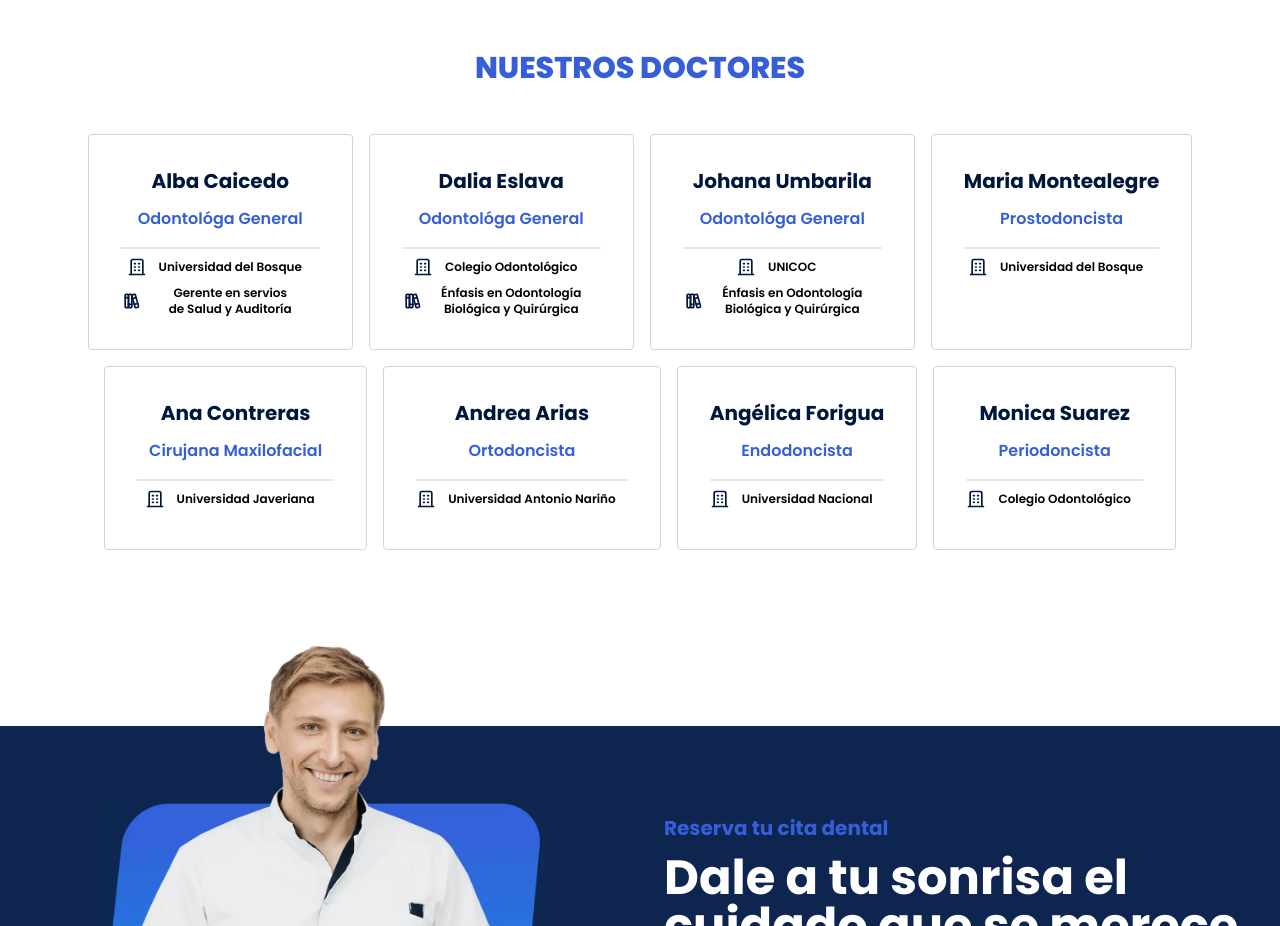
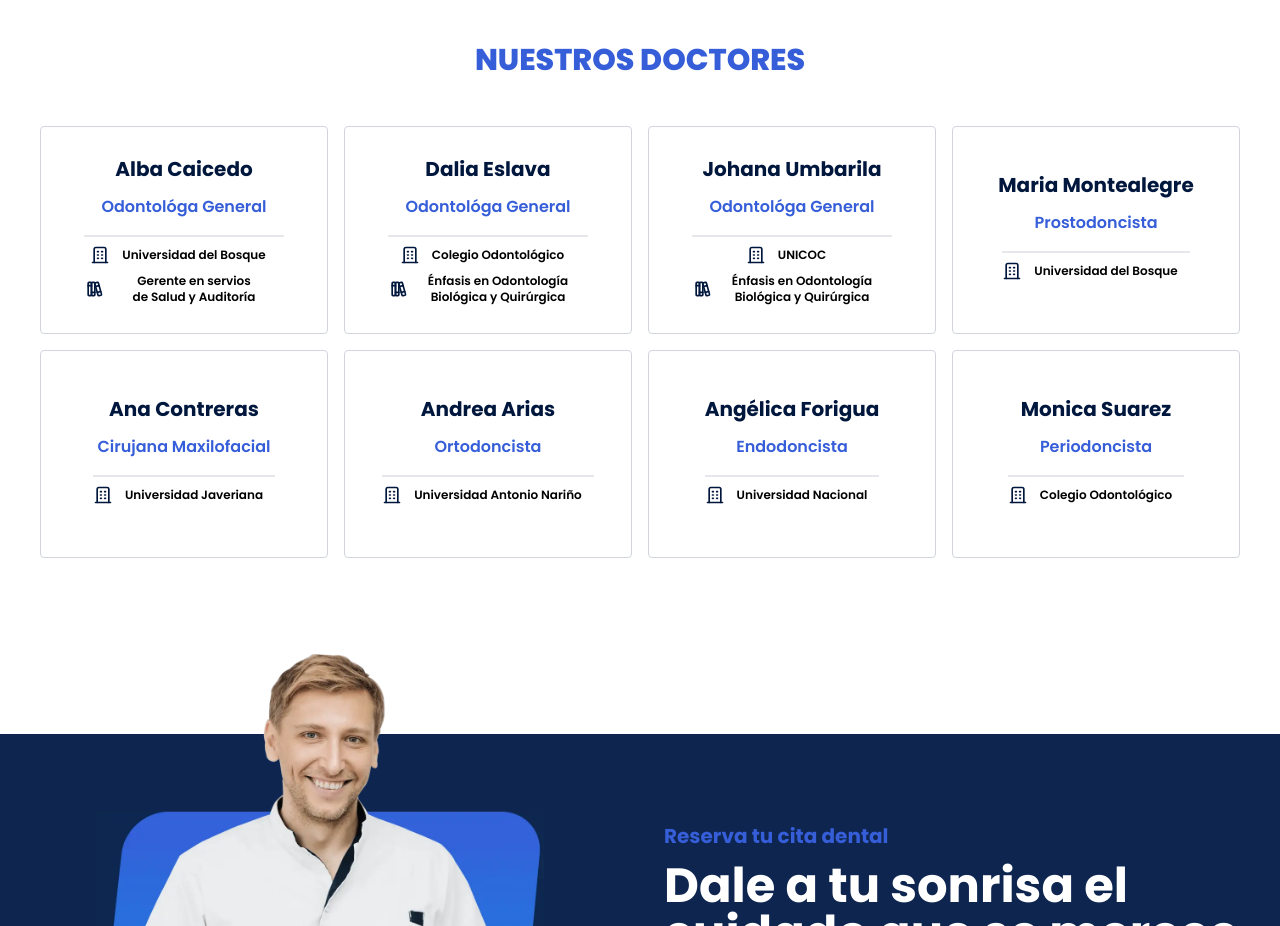
Before and after one commit to Luchooo/youroralhealth, a React (Vite) app: page / in a window 1280 px wide. Shown: the part 2720-3646 px from the top of the page. Built offline with nearby package versions, Linux system fonts and the light colour scheme.

Commit message:
refactor: Fix size of services and team cards.

```diff
--- a/src/components/Services/ServiceCard/index.tsx
+++ b/src/components/Services/ServiceCard/index.tsx
@@ -7,7 +7,7 @@ type Card = {
 function ServiceCard({ title, text, imageUrl }: Card) {
   return (
     <div className="xl:w-1/4 md:w-1/2 p-4">
-      <div className="bg-gray-100 p-6 rounded-lg">
+      <div className="bg-gray-100 p-6 rounded-lg h-[350px]">
         <img
           className="h-40 rounded w-full object-cover object-center mb-6"
           src={imageUrl}
--- a/src/components/Team/TeamCard/index.tsx
+++ b/src/components/Team/TeamCard/index.tsx
@@ -11,7 +11,7 @@ type Doctor = {
 
 function TeamCard({ name, profession, university, rol }: Doctor) {
   return (
-    <div className="p-8 border border-solid border-gray-300 rounded text-center h-auto">
+    <div className="p-8 border border-solid border-gray-300 rounded text-center h-52 w-72 flex flex-col items-center justify-center">
       <h3 className="text-xl font-bold text-primary">{name}</h3>
       <p className="text-secondary mt-3 mx-3 font-semibold">{profession}</p>
       <section className="mt-4 border-t-2">
```
